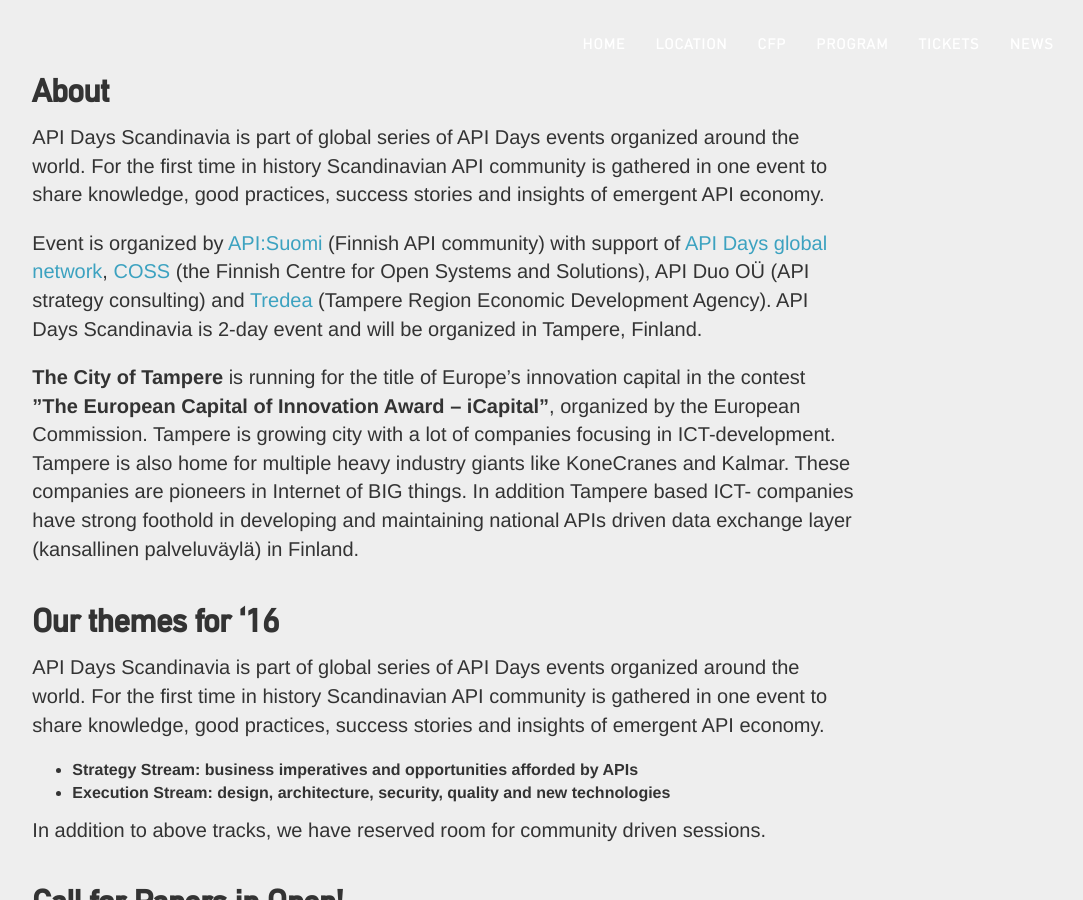
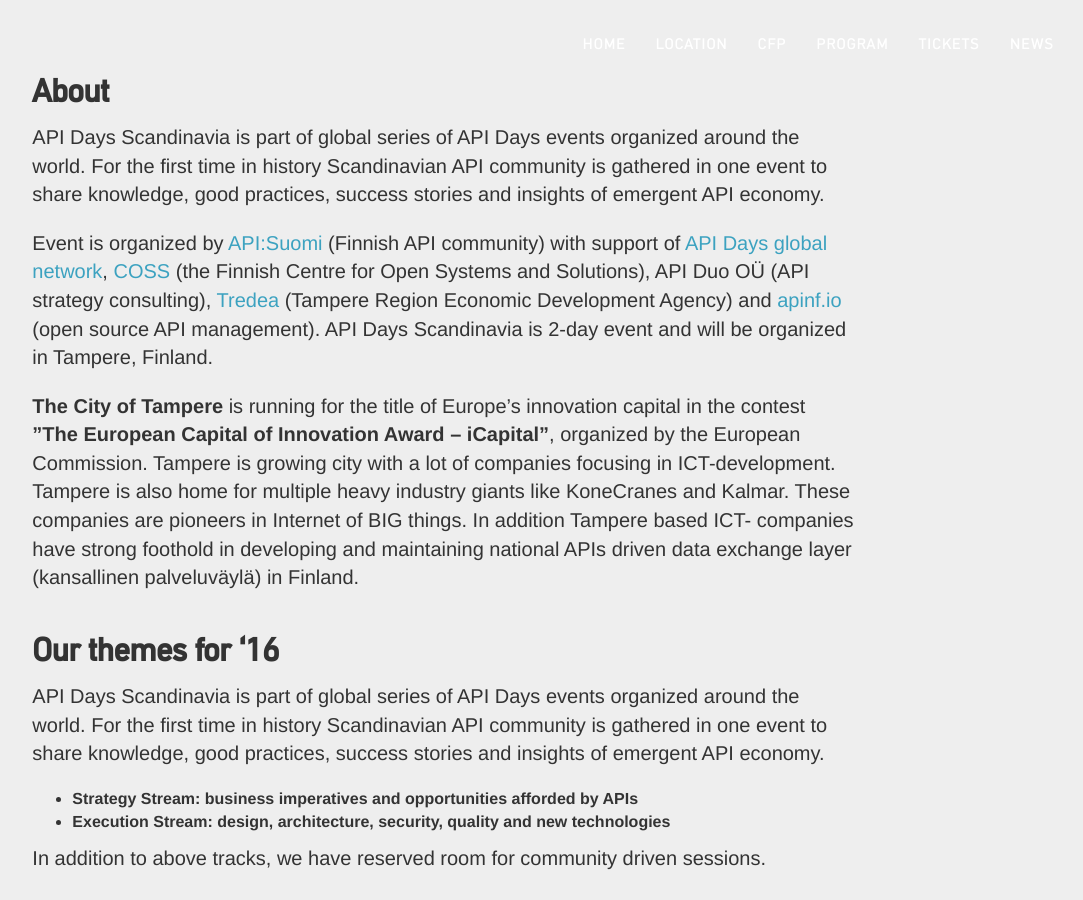
Before and after one commit to apidaysnordic/apidaysnordic.github.io, a Jekyll site: the page built from index.md, in a window 1280 px wide and 900 px high, scrolled down 812 px. Shown: the whole window, without its empty margins (196-1279 px from the left). Built offline with Jekyll 4.4.1, drawn with Linux system fonts in a browser that asks for light colours; some web fonts are replaced; comment, search, counter and statistics services are not loaded.

Commit message:
added apinf.io as supporter

```diff
--- a/_layouts/default.html
+++ b/_layouts/default.html
@@ -59,7 +59,7 @@
                                 </span></p>
                                 <p class="p1"><span>
 				Event is organized by <a href="http://apisuomi.fi">API:Suomi</a> (Finnish API community) with support of <a href="http://apidays.io">API Days global network</a>,
-				<a href="https://coss.fi/en/">COSS</a> (the Finnish Centre for Open Systems and Solutions), API Duo OÜ (API strategy consulting) and <a href="http://www.tredea.fi/en/">Tredea</a> (Tampere Region Economic Development Agency).
+				<a href="https://coss.fi/en/">COSS</a> (the Finnish Centre for Open Systems and Solutions), API Duo OÜ (API strategy consulting), <a href="http://www.tredea.fi/en/">Tredea</a> (Tampere Region Economic Development Agency) and  <a  href="https://apinf.io">apinf.io</a> (open source API management).
 				API Days Scandinavia is 2-day event and will be organized in Tampere, Finland.
                                 </span></p>
 
```
